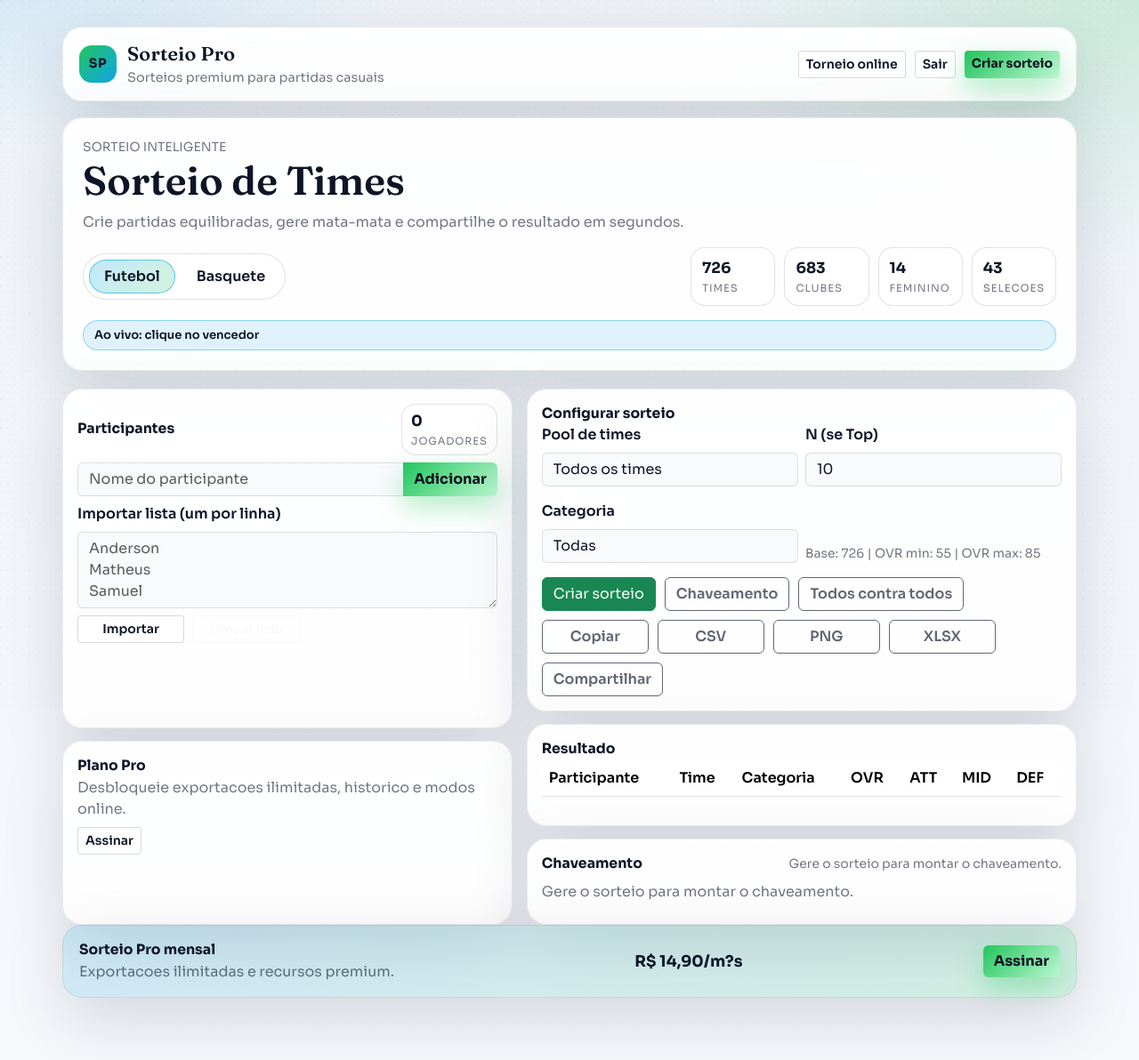
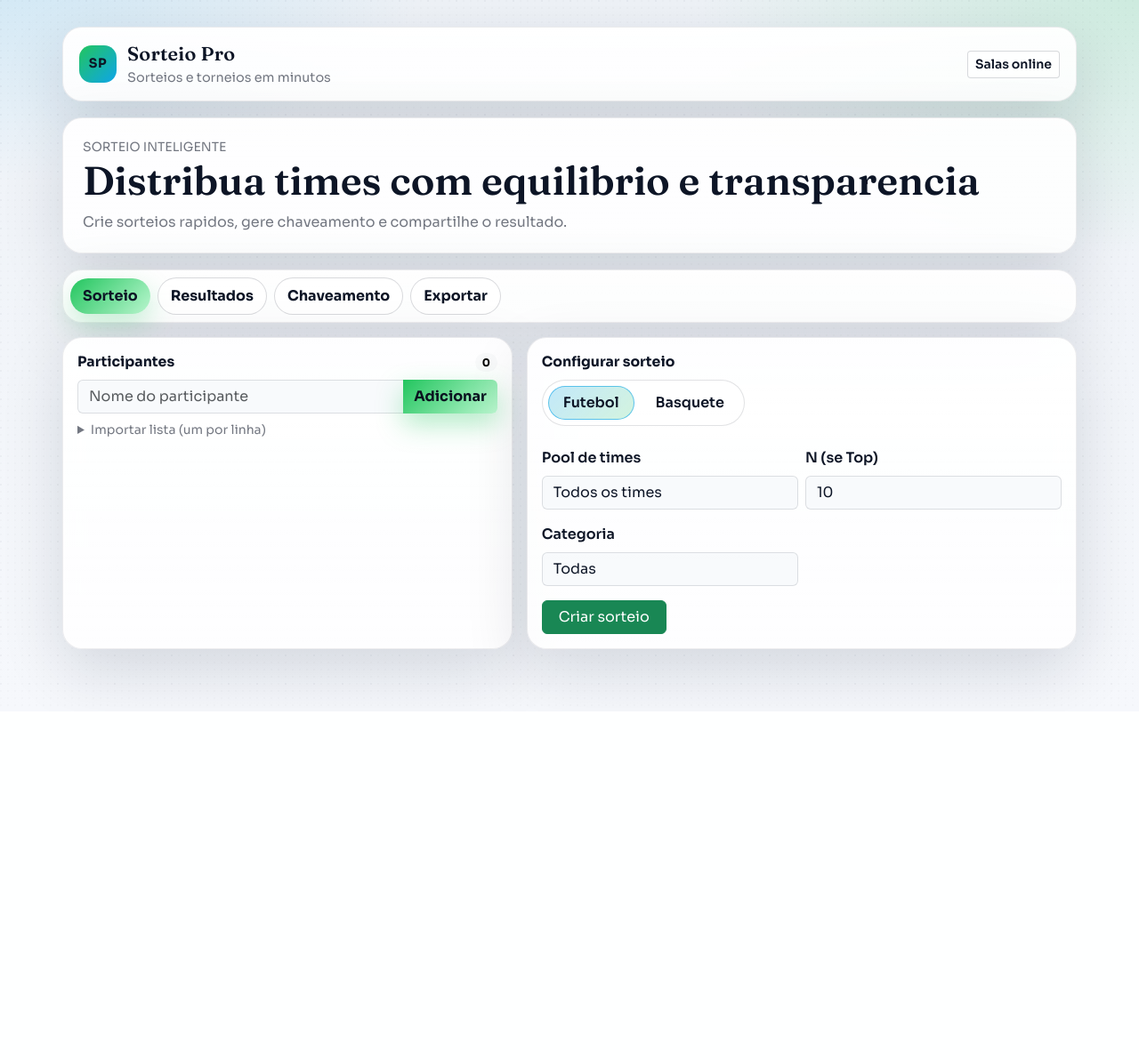
Before and after one commit to andersoncoutom-max/Futebol-Basquete, a Flask app: page / in a window 1280 px wide. Shown: the whole page at 89% size. After the commit the page ends 795 px from the top, so only its background shows below. Run offline with Flask 3, Linux system fonts and the light colour scheme; lists and menus that the app fills with data are empty.

Commit message:
Simplifica UI com abas e ajusta splash

```diff
--- /dev/null
+++ b/app/src/main/res/values/integers.xml
@@ -0,0 +1,4 @@
+<?xml version="1.0" encoding="utf-8"?>
+<resources>
+    <integer name="splashScreenFadeOutDuration">200</integer>
+</resources>
--- a/static/app.js
+++ b/static/app.js
@@ -12,6 +12,27 @@ const bracketState = {
   rounds: [],
   pendingByes: []
 };
+
+const tabButtons = document.querySelectorAll("[data-tab-target]");
+const tabPanels = document.querySelectorAll(".tab-panel");
+
+function setActiveTab(tabId) {
+  if (!tabButtons.length || !tabPanels.length) return;
+  tabButtons.forEach((btn) => {
+    const target = btn.getAttribute("data-tab-target");
+    btn.classList.toggle("active", target === tabId);
+  });
+  tabPanels.forEach((panel) => {
+    panel.classList.toggle("active", panel.getAttribute("data-tab") === tabId);
+  });
+}
+
+tabButtons.forEach((btn) => {
+  btn.addEventListener("click", () => {
+    const target = btn.getAttribute("data-tab-target");
+    if (target) setActiveTab(target);
+  });
+});
 
 function normalizeName(name) {
   return String(name || "").trim();
@@ -431,6 +452,9 @@ function updateStatsLabels(stats) {
   const labelWomen = document.getElementById("labelWomen");
   const labelNational = document.getElementById("labelNational");
 
+  if (!infoTotal || !infoClubs || !infoWomen || !infoNational) return;
+  if (!labelTotal || !labelClubs || !labelWomen || !labelNational) return;
+
   if (datasetState.current === "nba") {
     infoTotal.textContent = formatCount(stats.total_teams);
     infoClubs.textContent = formatCount(stats.counts?.clubs);
@@ -767,6 +791,7 @@ if (drawBtn) {
       });
 
       buildBracket(j.draw);
+      setActiveTab("resultados");
 
     } catch (e) {
       showError("Falha de comunicacao com o servidor.");
@@ -776,11 +801,17 @@ if (drawBtn) {
 
 const bracketBtn = document.getElementById("bracketBtn");
 if (bracketBtn) bracketBtn.addEventListener("click", () => {
-  if (lastDraw) buildBracket(lastDraw.draw || []);
+  if (lastDraw) {
+    buildBracket(lastDraw.draw || []);
+    setActiveTab("chaveamento");
+  }
 });
 
 const rrBtn = document.getElementById("rrBtn");
-if (rrBtn) rrBtn.addEventListener("click", runRoundRobin);
+if (rrBtn) rrBtn.addEventListener("click", () => {
+  runRoundRobin();
+  setActiveTab("chaveamento");
+});
 
 const copyBtn = document.getElementById("copyBtn");
 if (copyBtn) copyBtn.addEventListener("click", copyResult);
@@ -804,3 +835,4 @@ renderParticipants();
 renderBracket();
 setupProLinks();
 setupReveal();
+setActiveTab("sorteio");
--- a/templates/index.html
+++ b/templates/index.html
@@ -32,8 +32,8 @@
       font-family: "Sora", system-ui, -apple-system, "Segoe UI", sans-serif;
       color: var(--ink);
       background:
-        radial-gradient(900px 520px at 0% -10%, rgba(14, 165, 233, 0.18), transparent 55%),
-        radial-gradient(900px 520px at 100% 0%, rgba(34, 197, 94, 0.18), transparent 55%),
+        radial-gradient(900px 520px at 0% -10%, rgba(14, 165, 233, 0.16), transparent 55%),
+        radial-gradient(900px 520px at 100% 0%, rgba(34, 197, 94, 0.16), transparent 55%),
         linear-gradient(180deg, var(--bg), var(--bg-2));
       min-height: 100vh;
     }
@@ -145,45 +145,7 @@
       margin-bottom: 8px;
     }
 
-    .hero-row {
-      display: flex;
-      align-items: center;
-      justify-content: space-between;
-      flex-wrap: wrap;
-      gap: 12px;
-    }
-
     .muted { color: var(--muted); }
-
-    .stats-inline { display: none; }
-
-    .kpi-grid {
-      display: grid;
-      grid-template-columns: repeat(4, minmax(0, 1fr));
-      gap: 10px;
-      min-width: 280px;
-    }
-
-    .kpi {
-      border-radius: 16px;
-      padding: 10px 12px;
-      background: rgba(255, 255, 255, 0.72);
-      border: 1px solid rgba(13, 21, 38, 0.12);
-      display: grid;
-      gap: 2px;
-    }
-
-    .kpi-value {
-      font-weight: 700;
-      font-size: 1.05rem;
-    }
-
-    .kpi-label {
-      font-size: 0.72rem;
-      text-transform: uppercase;
-      letter-spacing: 0.08em;
-      color: var(--muted);
-    }
 
     .dataset-tabs {
       display: inline-flex;
@@ -209,12 +171,48 @@
       border: 1px solid rgba(14, 165, 233, 0.6);
     }
 
+    .tabs {
+      margin-top: 18px;
+      padding: 8px;
+      display: flex;
+      gap: 8px;
+      flex-wrap: wrap;
+      align-items: center;
+    }
+
+    .tab-btn {
+      border: 1px solid rgba(13, 21, 38, 0.16);
+      background: rgba(255, 255, 255, 0.7);
+      color: var(--ink);
+      font-weight: 700;
+      padding: 8px 14px;
+      border-radius: 999px;
+      transition: transform 0.2s ease, box-shadow 0.2s ease;
+    }
+
+    .tab-btn.active {
+      background: linear-gradient(135deg, var(--accent), #bbf7d0);
+      border: none;
+      box-shadow: 0 12px 30px rgba(34, 197, 94, 0.25);
+    }
+
+    .tab-panels {
+      margin-top: 16px;
+      display: grid;
+      gap: 16px;
+    }
+
+    .tab-panel { display: none; }
+
+    .tab-panel.active { display: block; }
+
     .layout {
-      margin-top: 20px;
       display: grid;
       gap: 16px;
       grid-template-columns: 0.9fr 1.1fr;
     }
+
+    .layout.single { grid-template-columns: 1fr; }
 
     .stack { display: grid; gap: 14px; }
 
@@ -255,9 +253,16 @@
       display: flex;
       gap: 10px;
       flex-wrap: wrap;
+      align-items: center;
     }
 
-    .action-row .btn { min-width: 120px; }
+    .action-row .btn { min-width: 140px; }
+
+    .action-row.compact .btn {
+      min-width: auto;
+      padding: 6px 12px;
+      font-size: 0.86rem;
+    }
 
     .alert-danger {
       background: rgba(255, 71, 87, 0.12);
@@ -331,34 +336,6 @@
       color: rgba(248, 250, 252, 0.7);
     }
 
-    .pro-strip {
-      display: flex;
-      align-items: center;
-      justify-content: space-between;
-      gap: 16px;
-      padding: 16px 18px;
-      background: linear-gradient(135deg, rgba(14, 165, 233, 0.16), rgba(34, 197, 94, 0.16));
-    }
-
-    .pro-price {
-      font-weight: 700;
-      font-size: 1.1rem;
-    }
-
-    .live-pill {
-      align-self: start;
-      display: inline-flex;
-      align-items: center;
-      gap: 6px;
-      padding: 6px 12px;
-      border-radius: 999px;
-      border: 1px solid rgba(14, 165, 233, 0.4);
-      background: rgba(14, 165, 233, 0.12);
-      color: #0b1320;
-      font-size: 0.82rem;
-      font-weight: 600;
-    }
-
     .reveal {
       opacity: 0;
       transform: translateY(16px);
@@ -373,8 +350,6 @@
     @media (max-width: 992px) {
       .layout { grid-template-columns: 1fr; }
       .topbar { flex-direction: column; align-items: flex-start; }
-      .hero-row { align-items: flex-start; }
-      .kpi-grid { grid-template-columns: repeat(2, minmax(0, 1fr)); }
     }
   </style>
 </head>
@@ -385,83 +360,62 @@
         <div class="brand-logo">SP</div>
         <div>
           <div class="brand-title">Sorteio Pro</div>
-          <div class="brand-sub">Sorteios premium para partidas casuais</div>
+          <div class="brand-sub">Sorteios e torneios em minutos</div>
         </div>
       </div>
       <div class="topbar-actions">
-        <a class="btn btn-ghost btn-sm" href="/tournament">Torneio online</a>
-        <a class="btn btn-ghost btn-sm" href="/logout">Sair</a>
-        <a class="btn btn-accent btn-sm" href="#config">Criar sorteio</a>
+        <a class="btn btn-ghost btn-sm" href="/tournament">Salas online</a>
       </div>
     </header>
 
     <section class="hero glass reveal">
       <div>
         <div class="text-uppercase small muted">Sorteio inteligente</div>
-        <h1>Sorteio de Times</h1>
-        <p class="muted mb-0">Crie partidas equilibradas, gere mata-mata e compartilhe o resultado em segundos.</p>
+        <h1>Distribua times com equilibrio e transparencia</h1>
+        <p class="muted mb-0">Crie sorteios rapidos, gere chaveamento e compartilhe o resultado.</p>
       </div>
-      <div class="hero-row">
-        <div class="dataset-tabs">
-          <button class="dataset-tab active" id="datasetFc25Btn" data-dataset="fc25">Futebol</button>
-          <button class="dataset-tab" id="datasetNbaBtn" data-dataset="nba">Basquete</button>
-        </div>
-        <div class="kpi-grid">
-          <div class="kpi">
-            <div class="kpi-value" id="infoTotal">--</div>
-            <div class="kpi-label" id="labelTotal">Times</div>
-          </div>
-          <div class="kpi">
-            <div class="kpi-value" id="infoClubs">--</div>
-            <div class="kpi-label" id="labelClubs">Clubes</div>
-          </div>
-          <div class="kpi">
-            <div class="kpi-value" id="infoWomen">--</div>
-            <div class="kpi-label" id="labelWomen">Feminino</div>
-          </div>
-          <div class="kpi">
-            <div class="kpi-value" id="infoNational">--</div>
-            <div class="kpi-label" id="labelNational">Selecoes</div>
-          </div>
-        </div>
-      </div>
-      <div class="live-pill">Ao vivo: clique no vencedor</div>
     </section>
 
-    <section id="config" class="layout">
+    <section class="tabs glass reveal">
+      <button class="tab-btn active" data-tab-target="sorteio">Sorteio</button>
+      <button class="tab-btn" data-tab-target="resultados">Resultados</button>
+      <button class="tab-btn" data-tab-target="chaveamento">Chaveamento</button>
+      <button class="tab-btn" data-tab-target="exportar">Exportar</button>
+    </section>
+
+    <section id="config" class="tab-panels">
+      <div class="tab-panel active" data-tab="sorteio">
+        <div class="layout">
           <div class="stack">
             <div class="glass p-3 reveal">
               <div class="d-flex align-items-center justify-content-between mb-2">
                 <div class="section-title mb-0">Participantes</div>
-            <span class="kpi" style="padding: 6px 10px;">
-              <span class="kpi-value" id="participantCount">0</span>
-              <span class="kpi-label">Jogadores</span>
-            </span>
+                <span class="badge rounded-pill text-bg-light" id="participantCount">0</span>
               </div>
               <div class="input-group mb-2">
                 <input id="participantInput" class="form-control" placeholder="Nome do participante" />
                 <button id="addParticipantBtn" class="btn btn-accent">Adicionar</button>
               </div>
-          <label class="form-label">Importar lista (um por linha)</label>
-          <textarea id="bulkInput" class="form-control" rows="3" placeholder="Anderson&#10;Matheus&#10;Samuel"></textarea>
-          <div class="action-row mt-2">
+              <details class="mt-2">
+                <summary class="muted small">Importar lista (um por linha)</summary>
+                <textarea id="bulkInput" class="form-control mt-2" rows="3" placeholder="Anderson&#10;Matheus&#10;Samuel"></textarea>
+                <div class="action-row compact mt-2">
                   <button id="importBtn" class="btn btn-ghost btn-sm">Importar</button>
-            <button id="clearParticipantsBtn" class="btn btn-outline-light btn-sm">Limpar lista</button>
+                  <button id="clearParticipantsBtn" class="btn btn-ghost btn-sm">Limpar lista</button>
                 </div>
+              </details>
               <ul id="participantsList" class="list-group mt-3"></ul>
-        </div>
-
-        <div class="glass p-3 reveal">
-          <div class="section-title">Plano Pro</div>
-          <div class="muted mb-2">Desbloqueie exportacoes ilimitadas, historico e modos online.</div>
-          <a class="btn btn-ghost btn-sm js-pro-link" data-whatsapp="" href="#">Assinar</a>
             </div>
           </div>
 
           <div class="stack" id="shareCapture">
             <div class="glass p-3 reveal">
               <div class="section-title">Configurar sorteio</div>
-          <div class="row g-2 align-items-end">
+              <div class="dataset-tabs mt-2">
+                <button class="dataset-tab active" id="datasetFc25Btn" data-dataset="fc25">Futebol</button>
+                <button class="dataset-tab" id="datasetNbaBtn" data-dataset="nba">Basquete</button>
+              </div>
+              <div class="row g-2 align-items-end mt-3">
                 <div class="col-md-6">
                   <label class="form-label">Pool de times</label>
                   <select id="modeSelect" class="form-select">
@@ -479,26 +433,27 @@
                   <label class="form-label">Categoria</label>
                   <select id="categorySelect" class="form-select"></select>
                 </div>
-            <div class="col-md-6 d-flex align-items-center">
-              <span id="teamsInfo" class="muted small"></span>
-            </div>
               </div>
               <div class="action-row mt-3">
                 <button id="drawBtn" class="btn btn-success">Criar sorteio</button>
-            <button id="bracketBtn" class="btn btn-ghost" disabled>Chaveamento</button>
-            <button id="rrBtn" class="btn btn-ghost" disabled>Todos contra todos</button>
-            <button id="copyBtn" class="btn btn-ghost" disabled>Copiar</button>
-            <button id="csvBtn" class="btn btn-ghost" disabled>CSV</button>
-            <button id="pngBtn" class="btn btn-ghost" disabled>PNG</button>
-            <button id="exportBtn" class="btn btn-ghost" disabled>XLSX</button>
-            <button id="shareBtn" class="btn btn-ghost" disabled>Compartilhar</button>
               </div>
               <div id="errorBox" class="alert alert-danger mt-3 d-none"></div>
             </div>
+          </div>
+        </div>
+      </div>
 
+      <div class="tab-panel" data-tab="resultados">
+        <div class="layout single">
           <div class="glass p-3 reveal">
-          <div class="section-title">Resultado</div>
-          <div class="table-responsive">
+            <div class="d-flex align-items-center justify-content-between flex-wrap gap-2">
+              <div class="section-title mb-0">Resultado</div>
+              <div class="action-row compact">
+                <button id="copyBtn" class="btn btn-ghost btn-sm" disabled>Copiar</button>
+                <button id="shareBtn" class="btn btn-ghost btn-sm" disabled>Compartilhar</button>
+              </div>
+            </div>
+            <div class="table-responsive mt-3">
               <table class="table table-striped align-middle">
                 <thead>
                   <tr>
@@ -515,14 +470,22 @@
               </table>
             </div>
           </div>
+        </div>
+      </div>
 
+      <div class="tab-panel" data-tab="chaveamento">
+        <div class="layout single">
           <div class="glass p-3 reveal">
             <div class="d-flex flex-column flex-md-row align-items-md-center justify-content-between gap-2 mb-2">
               <div class="section-title mb-0">Chaveamento</div>
-            <div class="d-flex align-items-center gap-2">
+              <div class="action-row compact">
+                <button id="bracketBtn" class="btn btn-ghost btn-sm" disabled>Gerar chaveamento</button>
+                <button id="rrBtn" class="btn btn-ghost btn-sm" disabled>Todos contra todos</button>
+              </div>
+            </div>
+            <div class="d-flex align-items-center gap-2 mb-2">
               <span id="bracketStatus" class="muted small"></span>
-              <button id="nextRoundBtn" class="btn btn-outline-light btn-sm d-none">Avancar fase</button>
-            </div>
+              <button id="nextRoundBtn" class="btn btn-ghost btn-sm d-none">Avancar fase</button>
             </div>
             <div class="bracket-wrap">
               <svg class="bracket-lines" id="bracketLines"></svg>
@@ -550,15 +513,21 @@
             </div>
           </div>
         </div>
-    </section>
+      </div>
 
-    <section class="pro-strip glass reveal">
-      <div>
-        <div class="section-title">Sorteio Pro mensal</div>
-        <div class="muted">Exportacoes ilimitadas e recursos premium.</div>
+      <div class="tab-panel" data-tab="exportar">
+        <div class="layout single">
+          <div class="glass p-3 reveal">
+            <div class="section-title">Exportar resultados</div>
+            <p class="muted mb-3">Gere arquivos para compartilhar fora do app.</p>
+            <div class="action-row">
+              <button id="csvBtn" class="btn btn-ghost" disabled>CSV</button>
+              <button id="pngBtn" class="btn btn-ghost" disabled>PNG</button>
+              <button id="exportBtn" class="btn btn-ghost" disabled>XLSX</button>
             </div>
-      <div class="pro-price">R$ 14,90/m?s</div>
-      <a class="btn btn-accent js-pro-link" data-whatsapp="" href="#">Assinar</a>
+          </div>
+        </div>
+      </div>
     </section>
   </div>
 
```
Also changed, not shown: app/src/main/res/values/colors.xml (+7 -0 lines), app/src/main/res/drawable-hdpi/splash.png, app/src/main/res/drawable-mdpi/splash.png, app/src/main/res/drawable-xhdpi/splash.png, app/src/main/res/drawable-xxhdpi/splash.png, app/src/main/res/drawable-xxxhdpi/splash.png. Lines whose indentation alone changed are shown as unchanged.
